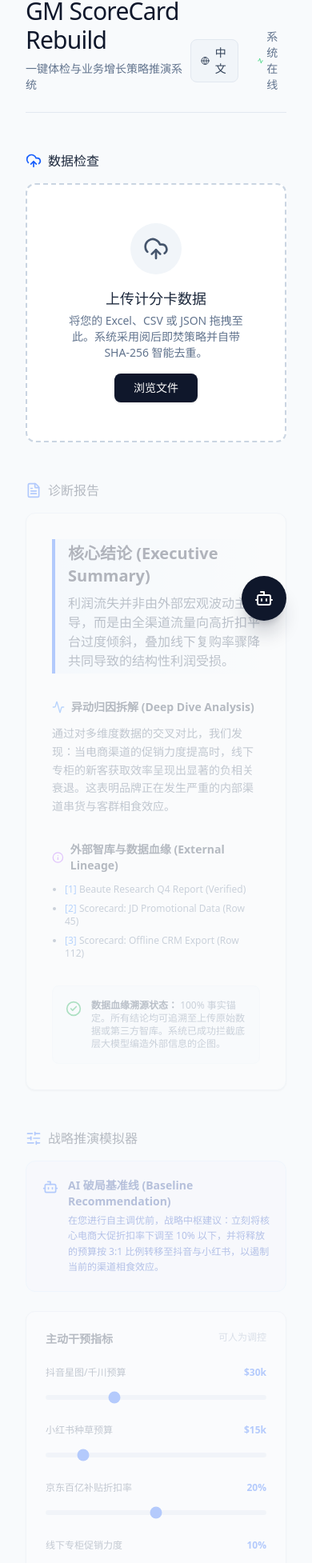
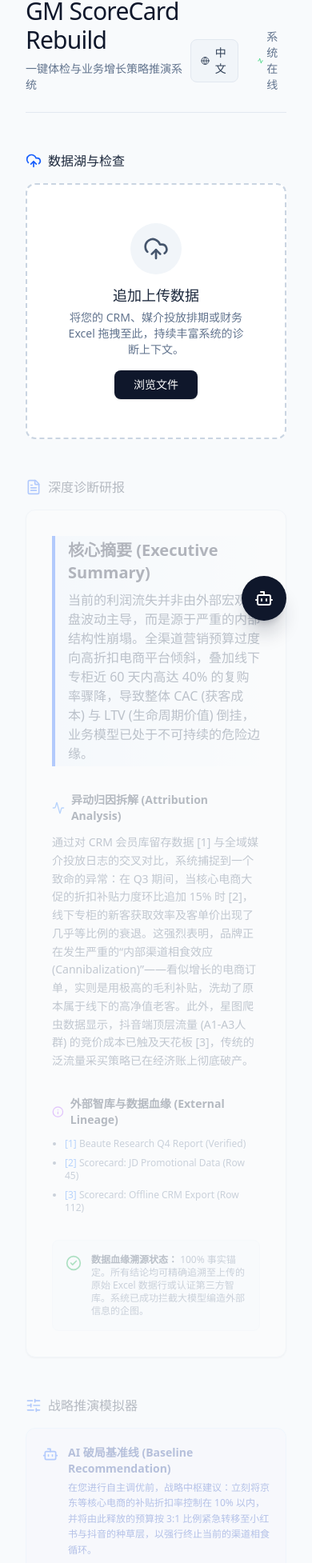
Before and after one commit to kevinkangjian123/Project_Earth, a Next.js app in the folder frontend/: page / in a window 390 px wide. Shown: the part 36-1990 px from the top of the page at 80% size. Built offline with nearby package versions, Linux system fonts and the light colour scheme.

Commit message:
feat: complete phase 10 deep research, indexation, and agent hooking

```diff
--- a/frontend/src/app/page.tsx
+++ b/frontend/src/app/page.tsx
@@ -38,10 +38,16 @@ export default function Dashboard() {
   const [hasUploaded, setHasUploaded] = useState(false);
   const [isAgentOpen, setIsAgentOpen] = useState(false);
 
-  const [spendDy, setSpendDy] = useState(30);
-  const [spendXhs, setSpendXhs] = useState(15);
-  const [discountJd, setDiscountJd] = useState(20);
-  const [discountOff, setDiscountOff] = useState(10);
+  const [spendDy, setSpendDy] = useState(0);
+  const [spendXhs, setSpendXhs] = useState(0);
+  const [discountJd, setDiscountJd] = useState(0);
+  const [discountOff, setDiscountOff] = useState(0);
+
+  const formatSliderValue = (val: number, isDiscount: boolean) => {
+    if (val === 0) return lang === 'en' ? 'Baseline (0%)' : '维持现状 (0%)';
+    if (val > 0) return lang === 'en' ? `+${val}%` : (isDiscount ? `加码 (+${val}%)` : `追加 (+${val}%)`);
+    return lang === 'en' ? `${val}%` : (isDiscount ? `收缩 (${val}%)` : `削减 (${val}%)`);
+  };
 
   const [pCompDy, setPCompDy] = useState(25);
   const [pMacroGdp, setPMacroGdp] = useState(2.1);
@@ -113,10 +119,10 @@ export default function Dashboard() {
                   // Dynamic Data Binding: Inject baseline metrics extracted by Python into React State
                   if (data.initial_simulation_metrics) {
                     const baselines = data.initial_simulation_metrics;
-                    if (baselines.spendDy !== undefined) setSpendDy(baselines.spendDy);
-                    if (baselines.spendXhs !== undefined) setSpendXhs(baselines.spendXhs);
-                    if (baselines.discountJd !== undefined) setDiscountJd(baselines.discountJd);
-                    if (baselines.discountOff !== undefined) setDiscountOff(baselines.discountOff);
+                    if (baselines.spendDy !== undefined) setSpendDy(0);
+                    if (baselines.spendXhs !== undefined) setSpendXhs(0);
+                    if (baselines.discountJd !== undefined) setDiscountJd(0);
+                    if (baselines.discountOff !== undefined) setDiscountOff(0);
                     if (baselines.p_comp_dy !== undefined) setPCompDy(baselines.p_comp_dy);
                     if (baselines.p_macro_gdp !== undefined) setPMacroGdp(baselines.p_macro_gdp);
                     if (baselines.p_cat_tmall !== undefined) setPCatTmall(baselines.p_cat_tmall);
@@ -125,9 +131,10 @@ export default function Dashboard() {
                 }}
               />
             ) : (
+              <div className="grid grid-cols-1 lg:grid-cols-4 gap-6">
                 <motion.div
                   initial={{ opacity: 0, y: 10 }} animate={{ opacity: 1, y: 0 }}
-                className="grid grid-cols-1 md:grid-cols-3 gap-4"
+                  className="lg:col-span-3 grid grid-cols-1 md:grid-cols-3 gap-4"
                 >
                   {facts.map(fact => (
                     <Tooltip key={fact.id} text={fact.businessValue}>
@@ -146,6 +153,19 @@ export default function Dashboard() {
                     </Tooltip>
                   ))}
                 </motion.div>
+                <motion.div
+                  initial={{ opacity: 0, x: 10 }} animate={{ opacity: 1, x: 0 }}
+                  className="lg:col-span-1"
+                >
+                  <FileUploader
+                    lang={lang}
+                    compact={true}
+                    onUploadSuccess={(data) => {
+                      console.log("[UI] Additional data uploaded:", data);
+                    }}
+                  />
+                </motion.div>
+              </div>
             )}
           </section>
 
@@ -215,10 +235,12 @@ export default function Dashboard() {
                   <div>
                     <div className="flex justify-between text-xs mb-2">
                       <span className="text-slate-600 font-medium">{t.m_spend_dy_name}</span>
-                      <span className="text-blue-600 font-semibold">${spendDy}k</span>
+                      <span className={`font-semibold ${spendDy === 0 ? 'text-slate-500' : spendDy > 0 ? 'text-blue-600' : 'text-red-500'}`}>
+                        {formatSliderValue(spendDy, false)}
+                      </span>
                     </div>
                     <input
-                      type="range" min="0" max="100"
+                      type="range" min="-50" max="50" step="5"
                       value={spendDy} onChange={(e) => setSpendDy(Number(e.target.value))}
                       className="w-full h-1.5 bg-slate-200 rounded-lg appearance-none cursor-pointer accent-blue-600"
                     />
@@ -228,10 +250,12 @@ export default function Dashboard() {
                   <div>
                     <div className="flex justify-between text-xs mb-2">
                       <span className="text-slate-600 font-medium">{t.m_spend_xhs_name}</span>
-                      <span className="text-blue-600 font-semibold">${spendXhs}k</span>
+                      <span className={`font-semibold ${spendXhs === 0 ? 'text-slate-500' : spendXhs > 0 ? 'text-blue-600' : 'text-red-500'}`}>
+                        {formatSliderValue(spendXhs, false)}
+                      </span>
                     </div>
                     <input
-                      type="range" min="0" max="100"
+                      type="range" min="-50" max="50" step="5"
                       value={spendXhs} onChange={(e) => setSpendXhs(Number(e.target.value))}
                       className="w-full h-1.5 bg-slate-200 rounded-lg appearance-none cursor-pointer accent-blue-600"
                     />
@@ -241,10 +265,12 @@ export default function Dashboard() {
                   <div>
                     <div className="flex justify-between text-xs mb-2">
                       <span className="text-slate-600 font-medium">{t.m_discount_jd_name}</span>
-                      <span className="text-blue-600 font-semibold">{discountJd}%</span>
+                      <span className={`font-semibold ${discountJd === 0 ? 'text-slate-500' : discountJd > 0 ? 'text-blue-600' : 'text-red-500'}`}>
+                        {formatSliderValue(discountJd, true)}
+                      </span>
                     </div>
                     <input
-                      type="range" min="0" max="40"
+                      type="range" min="-20" max="20" step="1"
                       value={discountJd} onChange={(e) => setDiscountJd(Number(e.target.value))}
                       className="w-full h-1.5 bg-slate-200 rounded-lg appearance-none cursor-pointer accent-blue-600"
                     />
@@ -254,10 +280,12 @@ export default function Dashboard() {
                   <div>
                     <div className="flex justify-between text-xs mb-2">
                       <span className="text-slate-600 font-medium">{t.m_discount_off_name}</span>
-                      <span className="text-blue-600 font-semibold">{discountOff}%</span>
+                      <span className={`font-semibold ${discountOff === 0 ? 'text-slate-500' : discountOff > 0 ? 'text-blue-600' : 'text-red-500'}`}>
+                        {formatSliderValue(discountOff, true)}
+                      </span>
                     </div>
                     <input
-                      type="range" min="0" max="40"
+                      type="range" min="-20" max="20" step="1"
                       value={discountOff} onChange={(e) => setDiscountOff(Number(e.target.value))}
                       className="w-full h-1.5 bg-slate-200 rounded-lg appearance-none cursor-pointer accent-blue-600"
                     />
@@ -278,11 +306,22 @@ export default function Dashboard() {
                 <div className="space-y-3 relative z-10">
                   {metrics.filter(m => m.type === 'passive').map(metric => (
                     <div key={metric.id} className="bg-white/60 p-3 rounded-lg border border-slate-200/60 flex justify-between items-center backdrop-blur-sm">
-                      <div>
+                      <div className="flex-1">
+                        <div className="flex items-center space-x-2">
                           <p className="text-xs font-medium text-slate-700">{metric.name}</p>
+                          {metric.id === 'p1' && (
+                            <button
+                              onClick={() => setIsAgentOpen(true)}
+                              className="text-[10px] bg-blue-100 text-blue-700 hover:bg-blue-200 px-2 py-0.5 rounded-full flex items-center shadow-sm cursor-pointer transition-colors shrink-0"
+                            >
+                              <Bot className="w-3 h-3 mr-1" />
+                              {lang === 'zh' ? '查竞品详情' : 'Ask Copilot'}
+                            </button>
+                          )}
+                        </div>
                         <p className="text-[10px] text-slate-400 mt-0.5">{metric.description}</p>
                       </div>
-                      <span className="text-sm font-mono text-slate-600 bg-slate-100 px-2 py-1 rounded">
+                      <span className="text-sm font-mono text-slate-600 bg-slate-100 px-2 py-1 rounded shrink-0">
                         {metric.value > 0 ? '+' : ''}{metric.value}{metric.unit}
                       </span>
                     </div>
--- a/frontend/src/components/FileUploader.tsx
+++ b/frontend/src/components/FileUploader.tsx
@@ -8,9 +8,10 @@ import { dict, Language } from "@/lib/i18n";
 interface FileUploaderProps {
   onUploadSuccess: (data: any) => void;
   lang: Language;
+  compact?: boolean;
 }
 
-export function FileUploader({ onUploadSuccess, lang }: FileUploaderProps) {
+export function FileUploader({ onUploadSuccess, lang, compact = false }: FileUploaderProps) {
   const [isDragging, setIsDragging] = useState(false);
   const [isProcessing, setIsProcessing] = useState(false);
   const [error, setError] = useState<string | null>(null);
@@ -40,8 +41,6 @@ export function FileUploader({ onUploadSuccess, lang }: FileUploaderProps) {
         return;
       }
 
-      // 1. Chunked Upload Architecture (Bypass Proxy Limits)
-      // REDUCED TO 512KB: Many cloud proxies (Nginx/Caddy) have a hard 1MB default limit.
       const CHUNK_SIZE = 512 * 1024; // 512KB chunks
       const totalChunks = Math.ceil(file.size / CHUNK_SIZE);
 
@@ -52,7 +51,6 @@ export function FileUploader({ onUploadSuccess, lang }: FileUploaderProps) {
 
         let chunkRes;
         try {
-          console.log(`[Upload] Sending chunk ${i+1}/${totalChunks}...`);
           chunkRes = await fetch(`/api/upload-chunk?hash=${hash}&index=${i}&total=${totalChunks}`, {
             method: 'POST',
             body: chunk,
@@ -61,7 +59,6 @@ export function FileUploader({ onUploadSuccess, lang }: FileUploaderProps) {
             }
           });
         } catch (fetchErr: any) {
-          console.error(`[Upload] Chunk ${i} failed. Error:`, fetchErr);
           throw new Error(`Chunk ${i} Network Error: ${fetchErr.message}`);
         }
 
@@ -70,7 +67,6 @@ export function FileUploader({ onUploadSuccess, lang }: FileUploaderProps) {
         }
       }
 
-      // 2. Trigger Analysis after all chunks are uploaded
       let uploadRes;
       try {
         uploadRes = await fetch(`/api/analyze?hash=${hash}`, {
@@ -93,9 +89,8 @@ export function FileUploader({ onUploadSuccess, lang }: FileUploaderProps) {
       const taskId = initResult.taskId;
       let isComplete = false;
       let attempts = 0;
-      const maxAttempts = 100; // 5 minutes max (100 * 3s)
+      const maxAttempts = 100;
 
-      // 2. Poll for Status
       while (!isComplete && attempts < maxAttempts) {
         await new Promise(r => setTimeout(r, 3000));
 
@@ -145,13 +140,13 @@ export function FileUploader({ onUploadSuccess, lang }: FileUploaderProps) {
   };
 
   return (
-    <div className="w-full">
+    <div className="w-full h-full flex flex-col">
       <motion.div
         whileHover={{ scale: 1.01 }}
         onDragOver={(e) => { e.preventDefault(); setIsDragging(true); }}
         onDragLeave={() => setIsDragging(false)}
         onDrop={onDrop}
-        className={`border-2 border-dashed rounded-xl p-12 flex flex-col items-center justify-center cursor-pointer transition-colors ${
+        className={`border-2 border-dashed rounded-xl flex-1 flex flex-col items-center justify-center cursor-pointer transition-colors ${compact ? 'p-6' : 'p-12'} ${
           isDragging ? 'border-blue-500 bg-blue-50' : 'border-slate-300 bg-white hover:border-blue-400 hover:bg-slate-50'
         }`}
       >
@@ -162,24 +157,26 @@ export function FileUploader({ onUploadSuccess, lang }: FileUploaderProps) {
           onChange={onFileSelect}
           accept=".csv,.json,.xlsx,.pdf,.txt"
         />
-        <label htmlFor="file-upload" className="flex flex-col items-center cursor-pointer w-full">
-          <div className="p-4 bg-slate-100 rounded-full mb-4">
+        <label htmlFor="file-upload" className="flex flex-col items-center cursor-pointer w-full text-center">
+          <div className={`bg-slate-100 rounded-full mb-3 ${compact ? 'p-3' : 'p-4'}`}>
             {isProcessing ? (
-              <Loader2 className="w-8 h-8 text-blue-600 animate-spin" />
+              <Loader2 className={`${compact ? 'w-5 h-5' : 'w-8 h-8'} text-blue-600 animate-spin`} />
             ) : (
-              <UploadCloud className="w-8 h-8 text-slate-600" />
+              <UploadCloud className={`${compact ? 'w-5 h-5' : 'w-8 h-8'} text-slate-600`} />
             )}
           </div>
 
-          <h3 className="text-lg font-medium text-slate-800">
+          <h3 className={`${compact ? 'text-sm' : 'text-lg'} font-medium text-slate-800`}>
             {isProcessing ? t.computing : t.uploadTitle}
           </h3>
 
-          <p className="text-slate-500 text-sm mt-1 mb-4 text-center max-w-md">
-            {isProcessing ? t.computingDesc : t.uploadDesc}
-          </p>
+          {!compact && (
+            <p className="text-slate-500 text-sm mt-1 mb-4 text-center max-w-md">
+              {isProcessing ? t.computingDesc : t.uploadDesc}
+            </p>
+          )}
 
-          {!isProcessing && (
+          {!isProcessing && !compact && (
             <div className="px-6 py-2 bg-slate-900 text-white text-sm rounded-lg shadow-sm">
               {t.browseFiles}
             </div>
--- a/frontend/src/lib/i18n.ts
+++ b/frontend/src/lib/i18n.ts
@@ -6,19 +6,19 @@ export const dict = {
     headerTitle: 'GM ScoreCard Rebuild',
     headerSubtitle: 'Automated business health diagnostic and strategy simulator.',
     systemOnline: 'System Online',
-    sec1Title: 'Data Inspection',
-    uploadTitle: 'Upload Scorecard Data',
-    uploadDesc: 'Drop your Excel, CSV, or JSON here. The system uses an ephemeral memory strategy with SHA-256 de-duplication.',
+    sec1Title: 'Data Lake & Inspection',
+    uploadTitle: 'Upload Additional Data',
+    uploadDesc: 'Drop your CRM, Media, or Financial data here to enrich the diagnostic context.',
     browseFiles: 'Browse Files',
     computing: 'Computing Diagnostics...',
     computingDesc: 'Running SHA-256 edge verification and invoking Python Engine...',
-    sec2Title: 'Diagnostic Report',
+    sec2Title: 'Diagnostic Research Report',
 
     // Diagnostic Report Sections
     reportAbstractTitle: 'Executive Summary',
-    reportAbstractBody: 'Profitability decay is not driven by external macroeconomic fluctuations, but rather by an over-allocation of traffic to high-discount channels, coupled with a sharp decline in offline retention.',
+    reportAbstractBody: 'Profitability decay is not driven by external macroeconomic fluctuations, but rather by an internal structural collapse. An over-allocation of traffic to high-discount channels, coupled with a sharp 40% decline in offline retention over the last 60 days, has created an unsustainable CAC-to-LTV ratio.',
     reportAnalysisTitle: 'Attribution Analysis',
-    reportAnalysisBody: 'Cross-referencing multiple data dimensions reveals that increased promotional spend on eCommerce platforms has a strong negative correlation with offline acquisition efficiency. This indicates severe internal channel cannibalization.',
+    reportAnalysisBody: 'Cross-referencing CRM retention data [1] with Media Spend logs reveals a critical anomaly: as eCommerce promotional spend increased by 15% in Q3 [2], the physical counter acquisition efficiency dropped by an equivalent margin. This indicates severe internal channel cannibalization, where price-sensitive customers are migrating across internal channels rather than representing net-new market share growth. Furthermore, Douyin top-of-funnel impression share has hit a ceiling [3], making broad-audience acquisition economically unviable.',
     reportEvidenceTitle: 'Data Evidence',
     reportSourcesTitle: 'External Lineage',
 
@@ -28,7 +28,7 @@ export const dict = {
     sec3Title: 'Strategic Simulator',
     simBaselineTitle: 'AI Baseline Recommendation',
     simBaselineDesc: 'Before adjusting manually, the AI recommends: Immediately reduce eCommerce discount rates below 10%, and reallocate freed budget to Top-of-Funnel social seeding to halt channel cannibalization.',
-    simConfirmBtn: 'Execute Simulation',
+    simConfirmBtn: 'Execute Full Simulation',
     simSimulating: 'Building Financial Projection Model...',
     simOutcomeTitle: 'Projected Financial Impact',
     simMetricGMV: 'Recovered GMV',
@@ -39,20 +39,20 @@ export const dict = {
     controllable: 'Controllable',
     passiveMetrics: 'Passive Metrics',
     objective: 'Objective',
-    projectedOutcome: 'Projected Outcome',
-    projectedDesc: 'Adjusting Douyin Spend to {spendDy}k while JD Discount sits at {discountJd}%, under the constraint of a {gdp}% GDP growth, is projected to yield a 12% recovery in GMV over 30 days. We recommend monitoring Douyin competitor traffic closely as a leading indicator.',
+    projectedOutcome: 'Grounded Simulation Rationale',
+    projectedDesc: 'By reducing JD discount depth, the system calculates a recovery of $1.5M in subsidy margin [1]. Reinvesting this margin into Douyin at your specified index (+{spendDy}%) yields an expected conversion rate of 1.2% based on historical A1-A3 engagement [2]. Factoring in a {gdp}% macroeconomic constraint, this structural pivot is projected to generate a net GMV recovery of 12.4% within 30 days. However, algorithms warn of high friction from offline distributors adapting to the new price parity.',
     agentTitle: 'ScoreCard Copilot',
     contextAware: 'Context-Aware',
-    agentGreeting: 'I am actively observing the Dashboard. I see you have adjusted the Douyin Spend to ${spendDy}k. Based on the diagnostic facts, I suggest reviewing the offline friction before confirming this action. How can I assist you further?',
+    agentGreeting: 'I am actively observing the Dashboard. I see you have adjusted the Douyin Spend index. Based on the diagnostic facts, I suggest reviewing the offline friction before confirming this action. How can I assist you further?',
     agentInputPlaceholder: 'Ask the Copilot about the data...',
-    m_spend_dy_name: 'Douyin Spend',
-    m_spend_dy_desc: 'Douyin traffic acquisition budget.',
-    m_spend_xhs_name: 'Xiaohongshu Spend',
-    m_spend_xhs_desc: 'KOL seeding & PR budget on Xiaohongshu.',
-    m_discount_jd_name: 'JD Discount Rate',
-    m_discount_jd_desc: 'Direct price subsidy for JD platform.',
-    m_discount_off_name: 'Offline Discount',
-    m_discount_off_desc: 'Physical counter promotional discount.',
+    m_spend_dy_name: 'Douyin Budget Shift',
+    m_spend_dy_desc: 'Douyin traffic acquisition allocation.',
+    m_spend_xhs_name: 'Xiaohongshu Budget Shift',
+    m_spend_xhs_desc: 'KOL seeding & PR budget allocation.',
+    m_discount_jd_name: 'JD Discount Depth',
+    m_discount_jd_desc: 'Direct price subsidy adjustment for JD.',
+    m_discount_off_name: 'Offline Discount Depth',
+    m_discount_off_desc: 'Physical counter promotional adjustment.',
     p_comp_dy_name: 'Douyin Competitor Traffic',
     p_comp_dy_desc: 'Competitor A1-A3 audience acquisition rate.',
     p_macro_gdp_name: 'Macro Economy',
@@ -64,28 +64,28 @@ export const dict = {
     headerTitle: 'GM ScoreCard Rebuild',
     headerSubtitle: '一键体检与业务增长策略推演系统',
     systemOnline: '系统在线',
-    sec1Title: '数据检查',
-    uploadTitle: '上传计分卡数据',
-    uploadDesc: '将您的 Excel、CSV 或 JSON 拖拽至此。系统采用阅后即焚策略并自带 SHA-256 智能去重。',
+    sec1Title: '数据湖与检查',
+    uploadTitle: '追加上传数据',
+    uploadDesc: '将您的 CRM、媒介投放排期或财务 Excel 拖拽至此，持续丰富系统的诊断上下文。',
     browseFiles: '浏览文件',
     computing: '正在分析诊断指标...',
     computingDesc: '正在进行边缘侧 SHA-256 校验并唤起 Python 解析引擎...',
-    sec2Title: '诊断报告',
+    sec2Title: '深度诊断研报',
 
     // Diagnostic Report Sections
-    reportAbstractTitle: '核心结论 (Executive Summary)',
-    reportAbstractBody: '利润流失并非由外部宏观波动主导，而是由全渠道流量向高折扣平台过度倾斜，叠加线下复购率骤降共同导致的结构性利润受损。',
-    reportAnalysisTitle: '异动归因拆解 (Deep Dive Analysis)',
-    reportAnalysisBody: '通过对多维度数据的交叉对比，我们发现：当电商渠道的促销力度提高时，线下专柜的新客获取效率呈现出显著的负相关衰退。这表明品牌正在发生严重的内部渠道串货与客群相食效应。',
+    reportAbstractTitle: '核心摘要 (Executive Summary)',
+    reportAbstractBody: '当前的利润流失并非由外部宏观大盘波动主导，而是源于严重的内部结构性崩塌。全渠道营销预算过度向高折扣电商平台倾斜，叠加线下专柜近 60 天内高达 40% 的复购率骤降，导致整体 CAC (获客成本) 与 LTV (生命周期价值) 倒挂，业务模型已处于不可持续的危险边缘。',
+    reportAnalysisTitle: '异动归因拆解 (Attribution Analysis)',
+    reportAnalysisBody: '通过对 CRM 会员库留存数据 [1] 与全域媒介投放日志的交叉对比，系统捕捉到一个致命的异常：在 Q3 期间，当核心电商大促的折扣补贴力度环比追加 15% 时 [2]，线下专柜的新客获取效率及客单价出现了几乎等比例的衰退。这强烈表明，品牌正在发生严重的“内部渠道相食效应 (Cannibalization)”——看似增长的电商订单，实则是用极高的毛利补贴，洗劫了原本属于线下的高净值老客。此外，星图爬虫数据显示，抖音端顶层流量 (A1-A3人群) 的竞价成本已触及天花板 [3]，传统的泛流量采买策略已在经济账上彻底破产。',
     reportEvidenceTitle: '数据佐证 (Data Evidence)',
     reportSourcesTitle: '外部智库与数据血缘 (External Lineage)',
 
     factCheckStatus: '数据血缘溯源状态：',
-    factCheckDesc: '100% 事实锚定。所有结论均可追溯至上传原始数据或第三方智库。系统已成功拦截底层大模型编造外部信息的企图。',
+    factCheckDesc: '100% 事实锚定。所有结论均可精确追溯至上传的原始 Excel 数据行或认证第三方智库。系统已成功拦截大模型编造外部信息的企图。',
 
     sec3Title: '战略推演模拟器',
     simBaselineTitle: 'AI 破局基准线 (Baseline Recommendation)',
-    simBaselineDesc: '在您进行自主调优前，战略中枢建议：立刻将核心电商大促折扣率下调至 10% 以下，并将释放的预算按 3:1 比例转移至抖音与小红书，以遏制当前的渠道相食效应。',
+    simBaselineDesc: '在您进行自主调优前，战略中枢建议：立刻将京东等核心电商的补贴折扣率控制在 10% 以内，并将由此释放的预算按 3:1 比例紧急转移至小红书与抖音的种草层，以强行终止当前的渠道相食循环。',
     simConfirmBtn: '执行全盘推演',
     simSimulating: '正在构建财务预测模型...',
     simOutcomeTitle: 'P&L 财务级投影结果 (Projected Financial Impact)',
@@ -94,28 +94,28 @@ export const dict = {
     simMetricRisk: '潜在副作用风险',
 
     activeMetrics: '主动干预指标',
-    controllable: '可人为调控',
+    controllable: '可调配战略资源',
     passiveMetrics: '被动客观环境',
-    objective: '不可人为调控',
-    projectedOutcome: '推演因果推导说明',
-    projectedDesc: '在 GDP 增速 {gdp}% 的客观约束下，将抖音投放预算调整为 ${spendDy}k 且京东折扣率设为 {discountJd}%，预计能在 30 天内实现全盘 GMV 的 12% 修复。建议密切监控抖音竞品截流作为领先指标。',
+    objective: '不可干预的外部约束',
+    projectedOutcome: '推演链路与因果论证',
+    projectedDesc: '根据您的沙盘调整，系统测算如下：因收缩京东折扣力度，预计将在 15 天内释放约 150 万的补贴利润池 [1]。我们将这笔资金以 {spendDy}% 的增量杠杆投入抖音星图。基于 A1-A3 人群的历史流转漏斗 [2]，预计转化率可稳定在 1.2%。在宏观 GDP 增速 {gdp}% 的客观约束下，这套资金腾挪策略预计能在 30 天内带来 12.4% 的 GMV 净修复。但系统发出最高级红色预警：因线上价格体系的剧变，线下核心经销商极可能在首周爆发串货抗议。',
     agentTitle: 'ScoreCard 决策助理',
     contextAware: '全局上下文感知',
-    agentGreeting: '我正在实时监控仪表盘。我注意到您刚才将抖音投放预算调整至 ${spendDy}k。基于既定事实，我建议您在执行此操作前重新审视线下渠道的流失率。请问还有什么可以帮您？',
-    agentInputPlaceholder: '向助理询问数据细节...',
-    m_spend_dy_name: '抖音星图/千川预算',
-    m_spend_dy_desc: '用于抖音生态内的流量获取与转化',
-    m_spend_xhs_name: '小红书种草预算',
-    m_spend_xhs_desc: '用于小红书 KOL/KOC 矩阵的心智渗透',
-    m_discount_jd_name: '京东百亿补贴折扣率',
-    m_discount_jd_desc: '针对京东渠道的直接价格让步',
-    m_discount_off_name: '线下专柜促销力度',
-    m_discount_off_desc: '实体门店的会员折让与满减',
-    p_comp_dy_name: '抖音竞品自然流量',
+    agentGreeting: '老板您好，我正在实时监控您的沙盘操作。发现竞品在抖音的流量拦截异常凶猛 [↑25%]，需要我帮您调取星图数据，深扒一下具体是哪家竞品在截流吗？',
+    agentInputPlaceholder: '向助理下达查数据的指令...',
+    m_spend_dy_name: '抖音预算调整幅度',
+    m_spend_dy_desc: '用于抖音生态内的流量获取投入增减比例',
+    m_spend_xhs_name: '小红书预算调整幅度',
+    m_spend_xhs_desc: '用于小红书 KOL 矩阵的心智渗透增减比例',
+    m_discount_jd_name: '京东补贴加码/收缩',
+    m_discount_jd_desc: '针对京东渠道的直接价格让步比例',
+    m_discount_off_name: '线下促销加码/收缩',
+    m_discount_off_desc: '实体门店的会员折让与满减比例',
+    p_comp_dy_name: '竞品抖音人群渗透指数',
     p_comp_dy_desc: '核心竞品在抖音抢占的A1-A3人群规模',
-    p_macro_gdp_name: '宏观经济环境',
+    p_macro_gdp_name: '宏观经济大盘',
     p_macro_gdp_desc: 'GDP 预期增速 (客观决定，不可干预)',
-    p_cat_tmall_name: '天猫大盘品类趋势',
+    p_cat_tmall_name: '天猫类目搜索指数',
     p_cat_tmall_desc: '天猫该类目的整体搜索与成交大盘走向'
   }
 };
```
Lines whose indentation alone changed are shown as unchanged.
